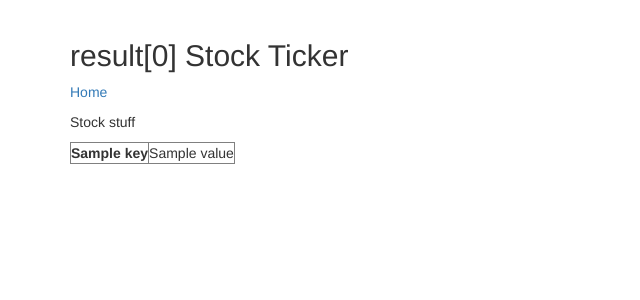
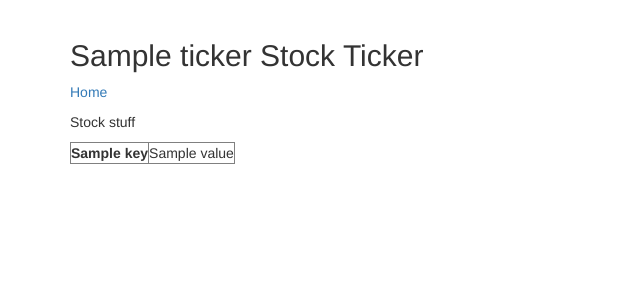
Before and after one commit to alzulas/flask-framework, a Flask app: template templates/result.html in a window 1280 px wide. Shown: the part 51-351 px from the top of the page, without its empty margins (0-640 px from the left). Run offline with Flask 2, Linux system fonts and the light colour scheme; the template is opened without the code that fills it: most values are stand-ins (such as "Sample title", 1, 10 or a date in 2020); some libraries are stand-ins or nearby versions.

Commit message:
pythonic?

```diff
--- a/templates/result.html
+++ b/templates/result.html
@@ -56,7 +56,7 @@
     <div class="container">
       <div class="row">
         <div class="col-lg-12 text-left">
-          <h2>result[0] Stock Ticker</h2>
+          <h2>{{result['ticker']}} Stock Ticker</h2>
           <p><a href="/">Home</a></p>
           <p>Stock stuff </p>
             <table border = 1>
```
